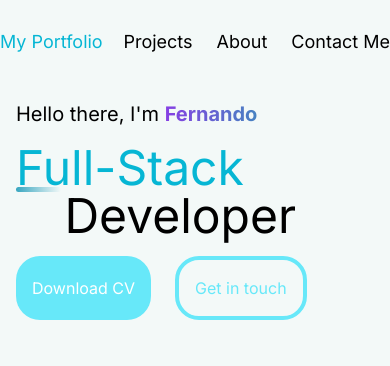
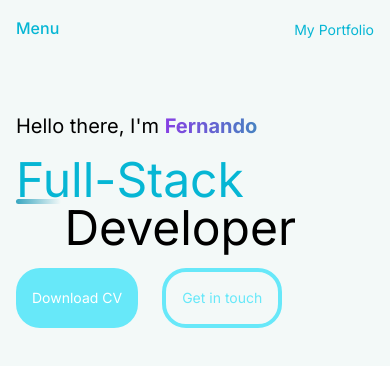
Before and after one commit to Nando1920/Web-Portfolio, a Next.js app: page / in a window 390 px wide. Shown: the top 366 px of the page. Built offline with nearby package versions, Linux system fonts and the light colour scheme.

Commit message:
side panela and "burger" button

```diff
--- a/src/app/globals.css
+++ b/src/app/globals.css
@@ -8,12 +8,12 @@
   --glow: 6, 182, 212;
 }
 
-@media (prefers-color-scheme: dark) {
+/* @media (prefers-color-scheme: dark) {
   :root {
     --foreground-rgb: 255, 255, 255;
-    --background-rgb: 0, 0, 0;
+    --background-rgb: 12, 12, 12;
   }
-}
+} */
 
 body {
   color: rgb(var(--foreground-rgb));
@@ -25,8 +25,16 @@ body {
     text-wrap: balance;
   }
 
+  .burger {
+    @apply text-cyan-500 font-medium;
+  }
+
+  .cross {
+    @apply text-white font-medium;
+  }
+
   .navOption {
-    @apply relative transition-colors duration-200 hover:text-cyan-400 py-2;
+    @apply text-sm relative transition-colors duration-200 hover:text-cyan-400 py-2;
   }
 
   .navOption::after {
--- a/src/app/navbar.tsx
+++ b/src/app/navbar.tsx
@@ -6,6 +6,9 @@ import { useEffect, useState } from "react";
 
 export default function Navbar() {
   const [isAtTop, setIsAtTop] = useState(atTop.value);
+  const [hidden, setHidden] = useState(true);
+  const [buttonClass, setButtonClass] = useState("burger");
+
   const navArray: any[] = [
     { name: "Projects", ref: "/home" },
     { name: "About", ref: "/home/about" },
@@ -20,20 +23,62 @@ export default function Navbar() {
     atTop.subscribe(handleChange);
   }, []);
 
+  const burgerButton = () => {
+    return (
+      <div
+        className={`sm:hidden left-4 top-4 fixed z-50 text-red-500 ${buttonClass}`}
+        onClick={() => {
+          setButtonClass((curr) => {
+            return curr === "burger" ? "cross" : "burger";
+          });
+          setHidden(!hidden);
+        }}>
+        <p>{hidden ? "Menu" : "X"}</p>
+      </div>
+    );
+  };
+
+  const horizontalPanel = () => {
+    return (
+      <div
+        className={`sm:hidden bg-cyan-300/90 ${
+          hidden ? "w-0" : "w-32"
+        } h-[100vh] fixed z-40 transition-all duration-300 overflow-hidden`}>
+        <div className="px-4 h-[10em] flex flex-col gap-4 w-[100%] justify-end  ">
+          {navArray.map((item) => {
+            return (
+              <Link
+                href={item.ref}
+                key={item.name}
+                className={`text-white w-fit overflow-hidden`}
+                onClick={() => {
+                  setHidden(true);
+                  setButtonClass("burger");
+                }}>
+                {item.name}
+              </Link>
+            );
+          })}
+        </div>
+      </div>
+    );
+  };
+
   return (
     <>
+      {burgerButton()}
       <nav
-        className={`flex justify-between  items-center lg:px-12 sm:px-8 xs:px-8 py-5 ${
+        className={`flex justify-end sm:justify-between  items-center lg:px-12 sm:px-8 px-4 py-5 ${
           !isAtTop
             ? "shadow-lg shadow-black-100 bg-white/80 "
             : "bg-transparent"
-        }  text-lg sticky top-0 z-50 transition-shdow duration-300`}>
+        }  text-lg fixed w-svw top-0 z-40 transition-shadow duration-300`}>
         <Link
           href={"/"}
-          className=" text-cyan-500 hover:text-cyan-600 transition-colors ">
+          className=" text-cyan-500 text-sm hover:text-cyan-600 transition-colors ">
           My Portfolio
         </Link>
-        <div className="flex gap-6 ">
+        <div className="flex gap-6 hidden sm:flex">
           {navArray.map((item) => {
             return (
               <Link href={item.ref} key={item.name} className="navOption">
@@ -43,6 +88,7 @@ export default function Navbar() {
           })}
         </div>
       </nav>
+      {horizontalPanel()}
     </>
   );
 }
--- a/src/app/page.tsx
+++ b/src/app/page.tsx
@@ -9,7 +9,7 @@ export default function Home() {
     <main>
       <Navbar />
       <ScrollWrapper>
-        <div className="p-4 sm:px-10 lg:px-16 xl:p-48 flex flex-col h-screen">
+        <div className="p-4 sm:px-10 lg:px-16 xl:py-48 flex flex-col h-fit">
           <WelcomeSection />
         </div>
       </ScrollWrapper>
--- a/src/app/welcome.tsx
+++ b/src/app/welcome.tsx
@@ -2,7 +2,7 @@ import "./globals.css";
 
 export default function WelcomeSection() {
   return (
-    <section className="flex flex-col gap-[16px]">
+    <section className="flex flex-col gap-[16px] pt-24">
       <div className="text-xl">
         Hello there, I'm <span className="nameMain font-bold">Fernando</span>{" "}
       </div>
@@ -11,10 +11,10 @@ export default function WelcomeSection() {
         <div className=" text-right">Developer</div>
       </div>
       <div className="flex flex-row gap-6">
-        <button className=" hover:shadow-lg hover:shadow-cyan-300/50 transition-shadow duration-500 rounded-3xl p-4 bg-cyan-300 w-38 text-white">
+        <button className="text-sm hover:shadow-lg hover:shadow-cyan-300/50 transition-shadow duration-500 rounded-3xl px-4 sm:p-4 bg-cyan-300 sm:w-38 text-white">
           Download CV
         </button>
-        <button className="text-cyan-300 rounded-3xl border-4 bg-gradient-linear from-red-700 to-yellow-600 border-cyan-300 p-4 w-38 hover:shadow-inner">
+        <button className="text-sm text-cyan-300 rounded-3xl border-4 bg-gradient-linear from-red-700 to-yellow-600 border-cyan-300 p-4 w-38 hover:shadow-inner">
           Get in touch
         </button>
       </div>
```
